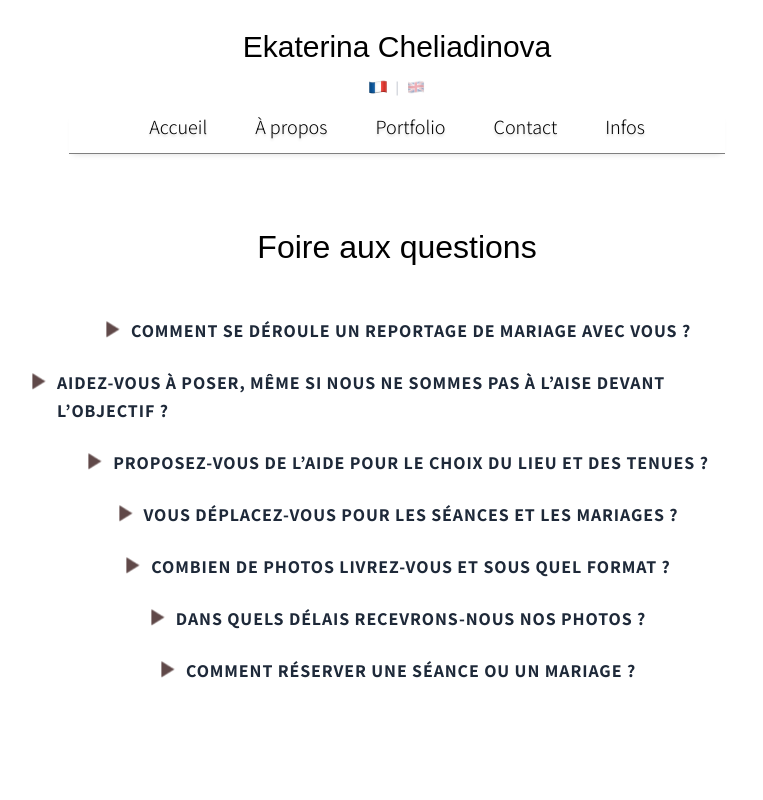
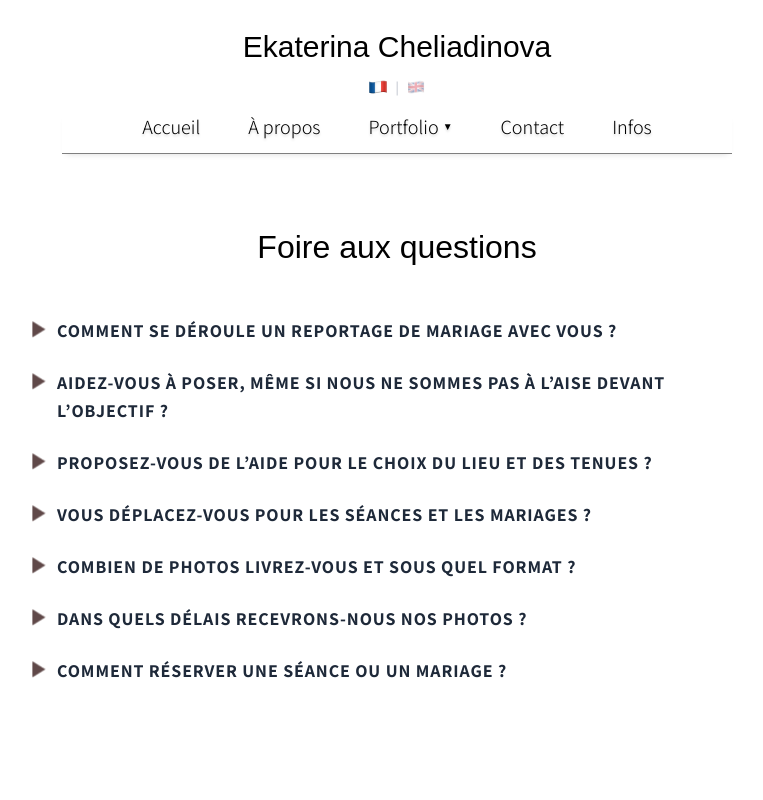
Before and after one commit to sachaa38/PhotoK, a Next.js app: page /pageFaq in a window 1280 px wide. Shown: the top 800 px of the page, without its empty margins (243-1006 px from the left). Built offline with nearby package versions, Linux system fonts and the light colour scheme; a web font is replaced by a local one.

Commit message:
Fix: types pour les maps dans les pages de catégories

```diff
--- a/app/faqCompo.tsx
+++ b/app/faqCompo.tsx
@@ -10,11 +10,11 @@ const FaqItem = ({ question, answer }: { question: string; answer: string[] }) =
     <div className="w-full mb-6 mb:pb-12"> {/* py-6 augmente l'espace entre les blocs de questions */}
       <button
   onClick={() => setIsOpen(!isOpen)}
-  className="flex w-full items-center justify-center cursor-pointer focus:outline-none group"
+  className="flex w-full items-center cursor-pointer focus:outline-none group"
 >
   <div className="flex items-start">
     {/* Conteneur de l'image : taille fixe pour ne pas décaler le texte */}
-    <div className="flex-shrink-0 w-[20px] h-[20px] flex items-center justify-center mr-2 pt-1.5">
+    <div className="flex-shrink-0 w-[20px] h-[20px] flex items-center  justify-center mr-2 pt-1.5">
       <Image
         src="/Polygon 3.png"
         alt="Triangle"
--- a/app/header.jsx
+++ b/app/header.jsx
@@ -1,18 +1,26 @@
 "use client";
+import { useState } from 'react';
 import texte from "./texte";
 import Image from "next/image";
 import Link from "next/link";
-// 1. On importe le Hook qu'on a créé
+
 import { useLang } from "./LanguageContext";
 
 function Header() {
-  // 2. On récupère lang et switchLang depuis le Context global
+
   const { lang, switchLang } = useLang();
+  const [showDropdown, setShowDropdown] = useState(false);
+
+  const handleCloseWithDelay = () => {
+  setTimeout(() => {
+    setShowDropdown(false);
+  }, 300);
+};
 
   return (
    <div className="w-full z-50 bg-white flex flex-col items-center justify-center px-4 md:px-8 py-4 md:py-6 mb-0 pb-0 md:pb-12">
   <div className="flex flex-col items-center justify-center mb-4">
-    {/* Nom : Ajusté de 22px sur mobile à 30px sur ordi */}
+
     <h1 className="font-bodoni text-black text-[22px] md:text-[30px] text-center whitespace-nowrap">
       Ekaterina Cheliadinova
     </h1>
@@ -39,25 +47,60 @@ function Header() {
     </button>
   </div>
 
-  {/* Conteneur Navigation :
-      Mobile : px-4, bordure plus fine
-      Ordi : md:px-20
-  */}
+
   <div className="w-full md:w-auto border-b-[0.5px] border-black/50 px-4 md:px-20 pb-3 shadow-[0_4px_6px_-4px_rgba(0,0,0,0.15)]">
-    <nav className="font-assistant font-light text-black flex flex-wrap justify-center gap-x-4 gap-y-2 md:space-x-8 text-base md:text-xl drop-shadow-[0_2px_1px_rgba(0,0,0,0.15)]">
+   <nav className="font-assistant font-light text-black flex flex-wrap justify-center gap-x-4 gap-y-2 md:space-x-8 text-base md:text-xl drop-shadow-[0_2px_1px_rgba(0,0,0,0.15)] w-full">
 
   <Link href={`/?lang=${lang}`} className="hover:text-gray-400 transition-colors text-center whitespace-nowrap">
     {texte[lang].accueil}
   </Link>
+
   <Link href={`/pageApropos?lang=${lang}`} className="hover:text-gray-400 transition-colors text-center whitespace-nowrap">
     {texte[lang].apropos}
   </Link>
-      <Link href={`/?lang=${lang}#portfolio`} className="hover:text-gray-400 transition-colors text-center whitespace-nowrap">
+
+  {/* BLOC PORTFOLIO EN COLONNE */}
+  <div className="flex flex-col items-center">
+    <button
+      onClick={() => setShowDropdown(!showDropdown)}
+      className="hover:text-gray-400 transition-colors text-center whitespace-nowrap flex items-center gap-1 focus:outline-none"
+    >
       {texte[lang].portfolio}
+      <span className={`text-[10px] transition-transform duration-300 ${showDropdown ? 'rotate-180' : ''}`}>▼</span>
+    </button>
+
+    {/* SOUS-MENU EN COLONNE - Décale le contenu du dessous */}
+    {showDropdown && (
+      <div className="flex flex-col gap-2 mt-3 mb-2 w-full animate-fadeIn">
+        <Link
+          href={`/pageMariage?lang=${lang}`}
+          className="hover:text-gray-400 transition-colors text-center whitespace-nowrap"
+          onClick={handleCloseWithDelay}
+        >
+          {texte[lang].titrePf[0]}
         </Link>
+        <Link
+          href={`/pageCouple?lang=${lang}`}
+          className="hover:text-gray-400 transition-colors text-center whitespace-nowrap"
+          onClick={handleCloseWithDelay}
+        >
+          {texte[lang].titrePf[1]}
+        </Link>
+        <Link
+          href={`/pageFamille?lang=${lang}`}
+          className="hover:text-gray-400 transition-colors text-center whitespace-nowrap"
+          onClick={handleCloseWithDelay}
+        >
+          {texte[lang].titrePf[2]}
+        </Link>
+      </div>
+    )}
+  </div>
+
   <Link href={`/pageContact?lang=${lang}`} className="hover:text-gray-400 transition-colors text-center whitespace-nowrap">
     {texte[lang].contact}
   </Link>
+
   <Link href={`/pageFaq?lang=${lang}`} className="hover:text-gray-400 transition-colors text-center whitespace-nowrap">
     {texte[lang].infos}
   </Link>
```
Lines whose indentation alone changed are shown as unchanged.
